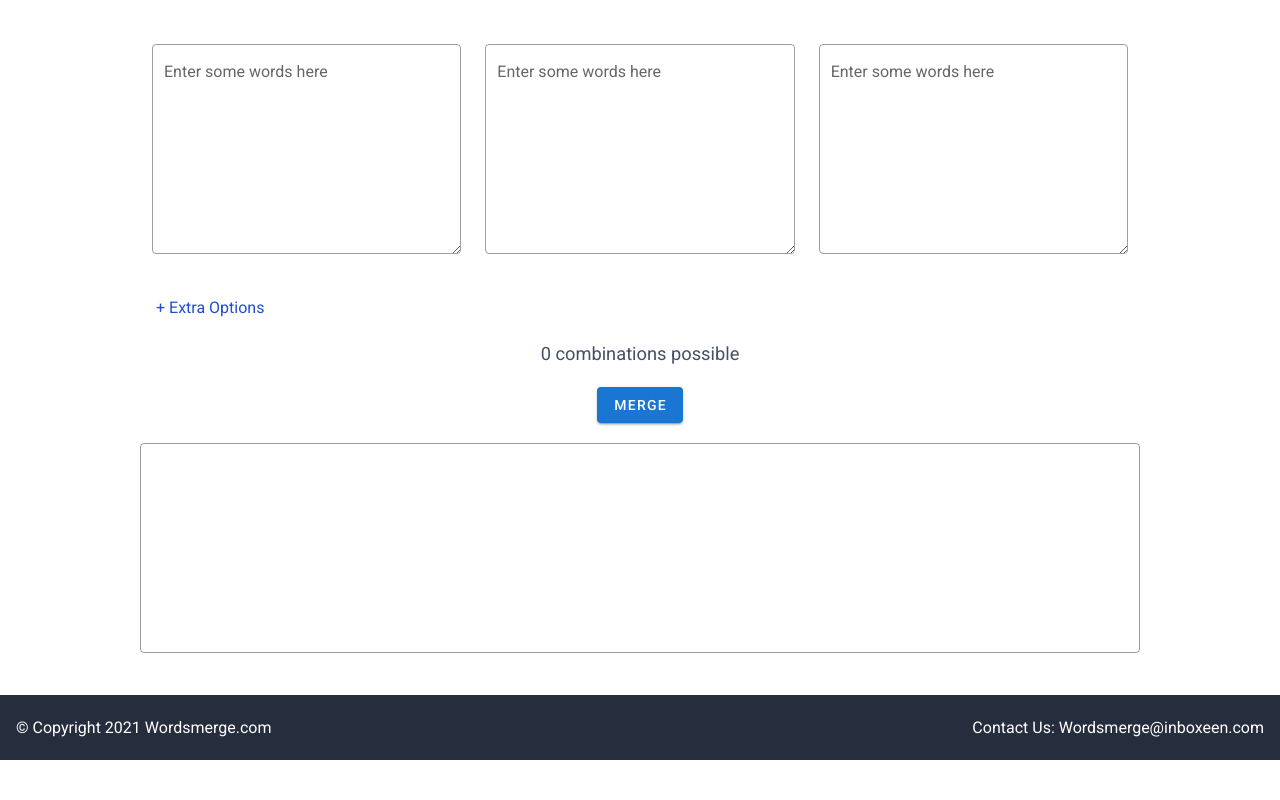
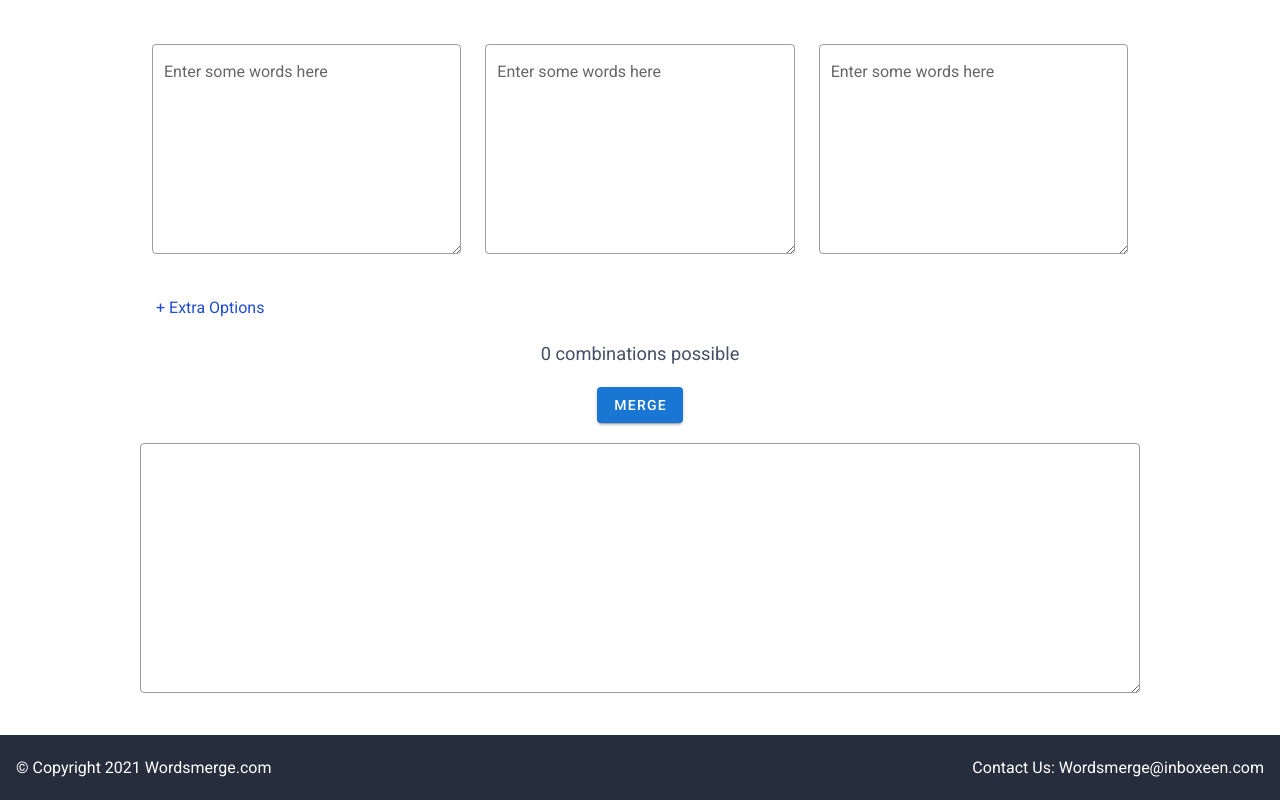
Before and after one commit to Mayo46/merge-words, a Nuxt app: page / in a window 1280 px wide. Shown: the part 367-1167 px from the top of the page. Before the commit the page ends 1127 px from the top, so only its background shows below. Built offline with nearby package versions, Linux system fonts and the light colour scheme.

Commit message:
combination function fix

```diff
--- a/pages/index.vue
+++ b/pages/index.vue
@@ -115,12 +115,12 @@
         <v-btn class="mt-5 mb-5" color="primary" @click="mergeText">Merge</v-btn>
       </div>
       <v-textarea
-        auto-grow
+
         outlined
         rows="4"
         row-height="50"
         v-model="combineText"
-        clearable
+       height="250"
       ></v-textarea>
     </div>
 </template>
@@ -142,27 +142,27 @@ export default {
      firstTextArr:[],
      secondTextArr:[],
      thirdTextArr:[],
-     combinationLength:'',
    }
   },
   watch:{
     firstText(){
       this.firstTextArr= this.firstText.split("\n")
-      console.log('firstTextArr',this.firstTextArr)
+      // console.log('firstTextArr',this.firstTextArr)
     },
     secondText(){
       this.secondTextArr= this.secondText.split("\n")
-      console.log('secondTextArr',this.secondTextArr)
+      // console.log('secondTextArr',this.secondTextArr)
     },
     thirdText(){
       this.thirdTextArr= this.thirdText.split("\n")
-      console.log('thirdTextArr',this.thirdTextArr)
+      // console.log('thirdTextArr',this.thirdTextArr)
     },
   },
   computed:{
     combine(){
       let combos = [] //or combos = new Array(2);
 
+      if(this.firstText.length>0 && this.secondTextArr.length>0 && this.thirdTextArr.length>0){
         for(let i = 0; i < this.firstTextArr.length; i++)
         {
           for(let j = 0; j < this.secondTextArr.length; j++)
@@ -175,23 +175,44 @@ export default {
             {
               combos.push(this.firstTextArr[i] + this.secondTextArr[j] + this.thirdTextArr[k])
             }
-
           }
         }
-
+      }
+      else if(this.firstText.length>0 && this.secondTextArr.length>0){
+        for(let i = 0; i < this.firstTextArr.length; i++)
+        {
+          for(let j = 0; j < this.secondTextArr.length; j++)
+          {
+            combos.push(this.firstTextArr[i] + this.secondTextArr[j])
+          }
+        }
+      }
+      else {
+        for(let i = 0; i < this.firstTextArr.length; i++)
+        {
+            combos.push(this.firstTextArr[i])
+        }
+      }
 
       return combos;
     }
   },
   methods:{
    mergeText(){
-     console.log(this.firstText)
-     console.log(this.secondText)
-     console.log(this.thirdText)
-     if(this.firstText || this.secondText || this.thirdText){
-       this.combineText= this.wrapStart + this.firstText + this.separate + this.secondText + this.separate +this.thirdText + this.wrapEnd
-     }
-     console.log(this.combineText)
+     // console.log(this.firstText)
+     // console.log(this.secondText)
+     // console.log(this.thirdText)
+     // if(this.firstText || this.secondText || this.thirdText){
+     //   this.combineText= this.wrapStart + this.firstText + this.separate + this.secondText + this.separate +this.thirdText + this.wrapEnd
+     // }
+     console.log('combination array',this.combine)
+     let data=this.combine.toString()
+     console.log('data',data)
+     this.combineText=data.replace(/,/g, '\n');
+
+     console.log('string replace',this.combineText)
+
+
 
    },
     wrapping(){
@@ -213,13 +234,6 @@ export default {
      this.secondText="shoes\n" + "boots\n" + "sandals\n" + "stiletto heels"
      this.thirdText="New York\n" + "New Jersey\n" + "Long Island City\n" + "Manhattan"
     },
-
-    combination(){
-      this.combinationLength=this.combine.length
-     console.log(this.combine.length,'combine',this.combine)
-    }
-
-
   }
 }
 </script>
```
Lines whose indentation alone changed are shown as unchanged.
